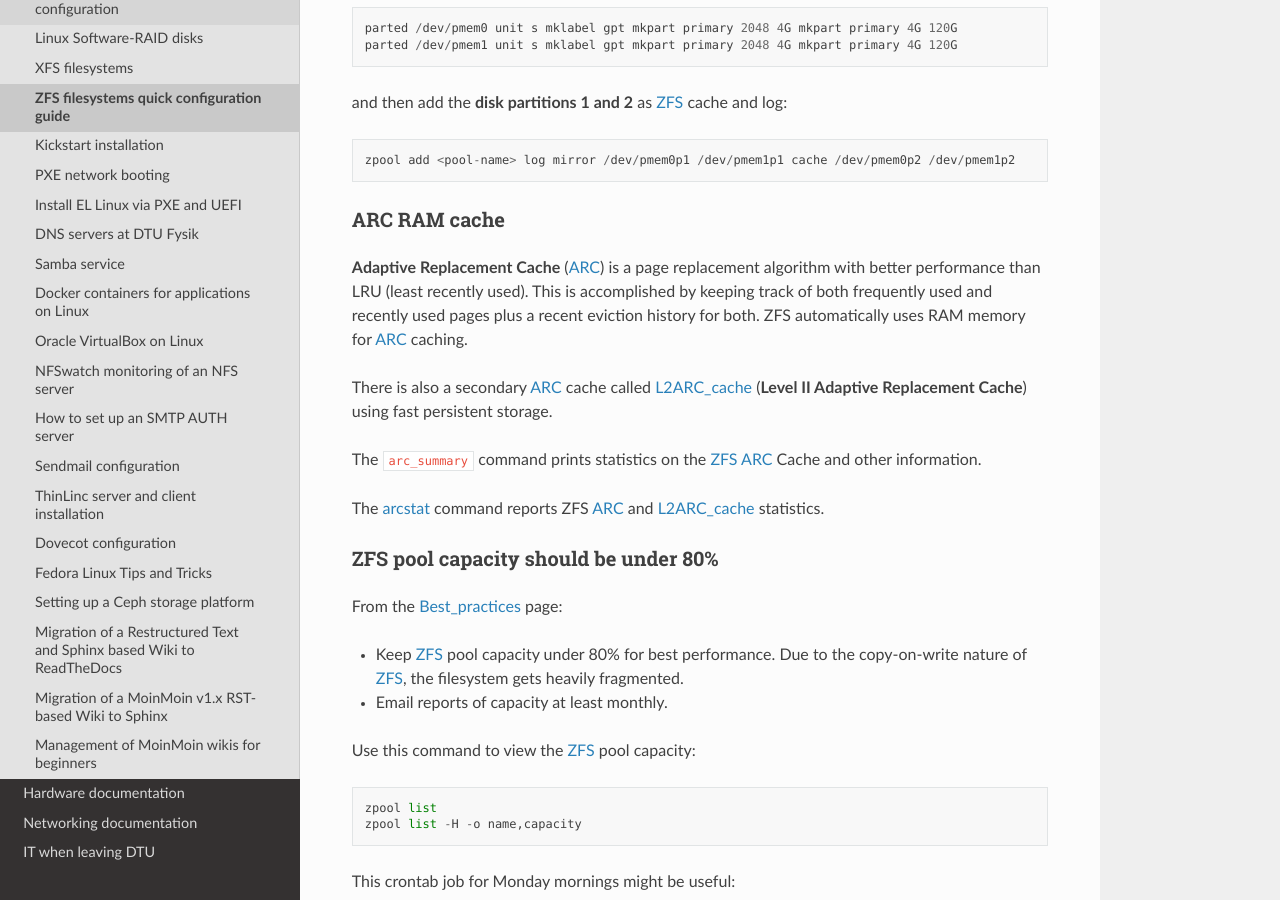
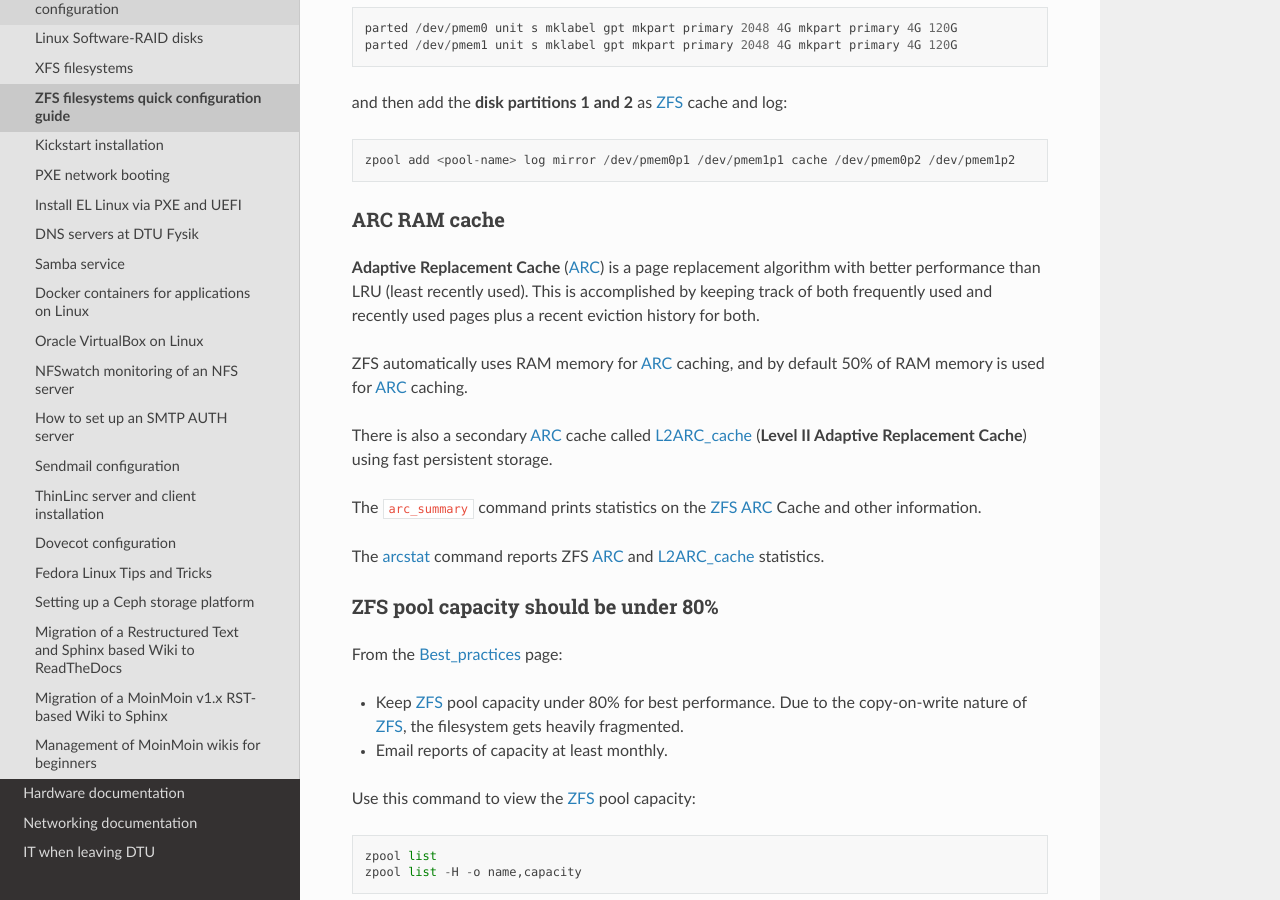
Before and after one commit to OleHolmNielsen/ITwiki, a Sphinx documentation site: the page built from docs/ZFS_filesystems.rst, in a window 1280 px wide and 900 px high, scrolled down 7776 px. Built offline with Sphinx 7.4.7 and the Read the Docs theme 3.1.0, drawn with Linux system fonts in a browser that asks for light colours.

Commit message:
Added a comment

```diff
--- a/docs/ZFS_filesystems.rst
+++ b/docs/ZFS_filesystems.rst
@@ -350,7 +350,8 @@
 
 **Adaptive Replacement Cache** (ARC_) is a page replacement algorithm with better performance than LRU (least recently used).
 This is accomplished by keeping track of both frequently used and recently used pages plus a recent eviction history for both.
-ZFS automatically uses RAM memory for ARC_ caching.
+
+ZFS automatically uses RAM memory for ARC_ caching, and by default 50% of RAM memory is used for ARC_ caching.
 
 There is also a secondary ARC_ cache called L2ARC_cache_ (**Level II Adaptive Replacement Cache**) using fast persistent storage.
 
```
